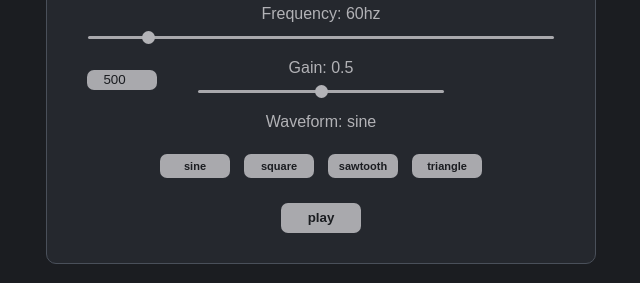
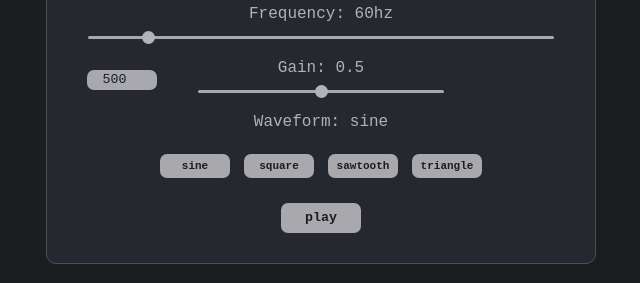
Before and after one commit to evi1Husky/ToneGenerator, a plain HTML site: page index.html in a window 1280 px wide. Shown: the part 409-692 px from the top of the page, without its empty margins (319-959 px from the left). Drawn offline with Linux system fonts and the light colour scheme.

Commit message:
fallback font

```diff
--- a/style.css
+++ b/style.css
@@ -4,7 +4,7 @@
 
 html {
   font-size: 62.5%;
-  font-family: 'Andale Mono', Arial;
+  font-family: 'Andale Mono', monospace, "Arial", sans-serif;
 }
 
 body {
@@ -47,7 +47,7 @@ main {
 
 button {
   color: #1b1d21;
-  font-family: 'Andale Mono', Arial;
+  font-family: 'Andale Mono', monospace, "Arial", sans-serif;
   font-weight: 800;
   width: 8rem;
   height: 3rem;
@@ -58,7 +58,7 @@ button {
 
 input {
   color: #1b1d21;
-  font-family: 'Andale Mono', Arial;
+  font-family: 'Andale Mono', monospace, "Arial", sans-serif;
   appearance: none;
   background: #a9a9ad;
   height: 0.3rem;
```
